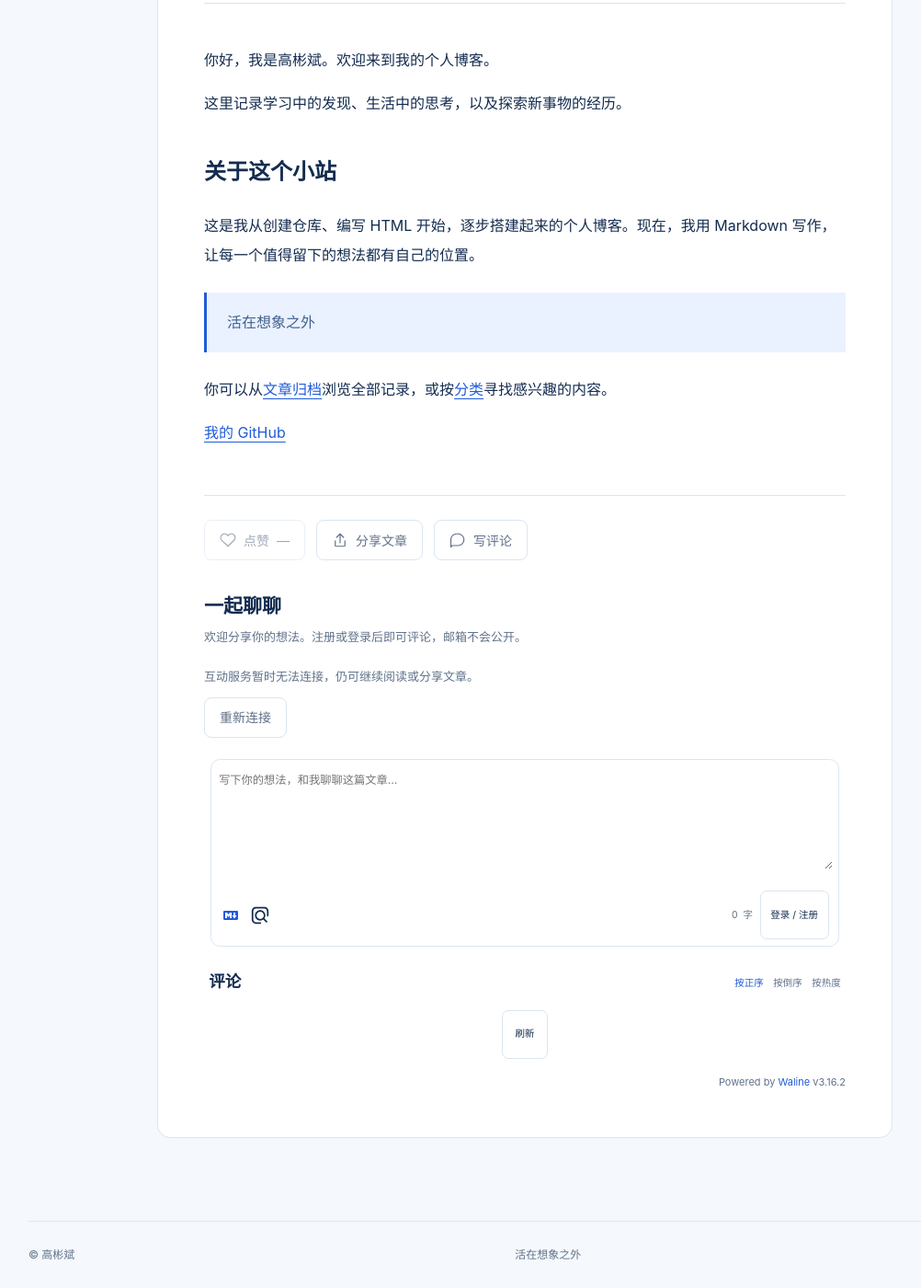
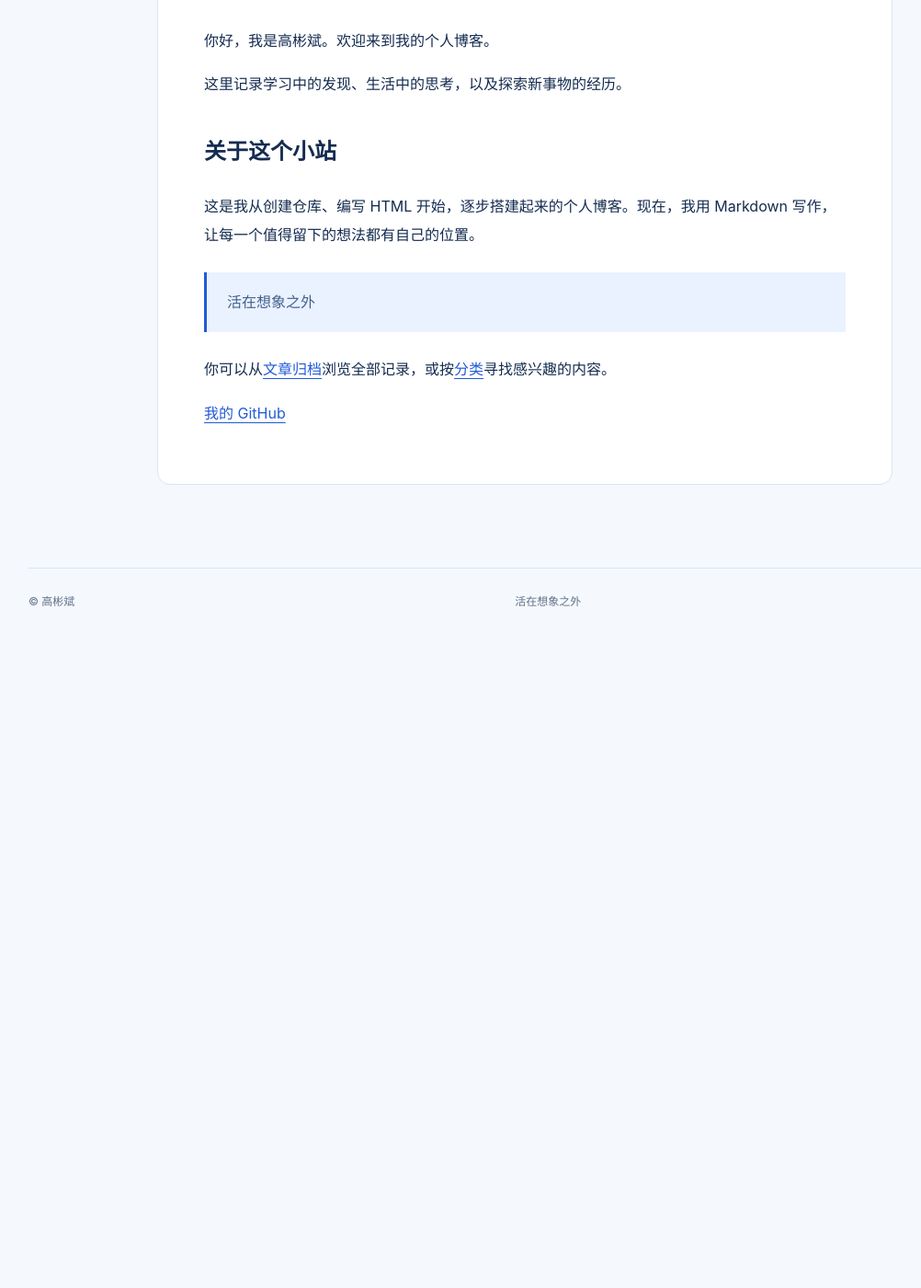
Before and after one commit to RobinGaoofficial/RobinGaoofficial.github.io, a Jekyll site: the page built from about.md, in a window 1280 px wide and 1400 px high, scrolled down 382 px. Shown: the whole window at 92% size, without its empty margins (69-1071 px from the left). Built offline with Jekyll 4.4.1, drawn with Linux system fonts in a browser that asks for light colours; after the commit the page ends 1071 px from its top, so only the background shows below that.

Commit message:
fix: restrict interactions to posts and hide Waline footer

```diff
--- a/_layouts/default.html
+++ b/_layouts/default.html
@@ -11,7 +11,7 @@
 {% if page.url == '/' %}<link rel="stylesheet" href="{{ '/assets/css/search.css' | relative_url }}?v={{ site.time | date: '%s' }}">{% endif %}
 <link rel="icon" type="image/svg+xml" href="{{ '/assets/images/favicon.svg' | relative_url }}">
 <link rel="canonical" href="{{ page.url | absolute_url }}">
-{% if page.layout == 'post' %}
+{% if page.layout == 'post' and page.collection == 'posts' %}
 {% if site.waline.server_url and site.waline.server_url != '' %}<link rel="stylesheet" href="{{ '/assets/vendor/waline/waline.css' | relative_url }}?v=3.16.2">{% endif %}
 <link rel="stylesheet" href="{{ '/assets/css/interactions.css' | relative_url }}?v={{ site.time | date: '%s' }}">
 <script src="{{ '/assets/js/interactions.js' | relative_url }}?v={{ site.time | date: '%s' }}" defer></script>
--- a/_layouts/post.html
+++ b/_layouts/post.html
@@ -9,10 +9,10 @@ layout: default
 <h1>{{ page.title | escape }}</h1>
 <div class="meta">{% if page.date %}<time datetime="{{ page.date | date_to_xmlschema }}">{{ page.date | date: "%Y年%m月%d日" }}</time>{% endif %}
 {% for category in page.categories %}<a class="tag" href="{{ '/categories.html' | relative_url }}#{{ category | uri_escape }}">{{ category | escape }}</a>{% endfor %}
-{% if site.waline.server_url and site.waline.server_url != '' %}<span class="post-views">阅读 <span data-view-count>—</span></span>{% endif %}</div>
+{% if page.collection == 'posts' and site.waline.server_url and site.waline.server_url != '' %}<span class="post-views">阅读 <span data-view-count>—</span></span>{% endif %}</div>
 </header>
 <div class="prose">{{ content }}</div>
-{% include post-interactions.html %}
+{% if page.collection == 'posts' %}{% include post-interactions.html %}{% endif %}
 </article>
 <div class="post-navigation">
 {% if page.previous %}<a href="{{ page.previous.url | relative_url }}">← {{ page.previous.title | escape }}</a>{% endif %}
--- a/assets/js/interactions.js
+++ b/assets/js/interactions.js
@@ -149,7 +149,7 @@
           lang: 'zh-CN', login: 'force', dark: 'html[data-theme="dark"]',
           pageview: false, comment: false, reaction: false, pageSize: 10,
           emoji: false, search: false, imageUploader: false, texRenderer: false,
-          noRss: true, commentSorting: 'latest',
+          noRss: true, noCopyright: true, commentSorting: 'latest',
           locale: { placeholder: '写下你的想法，和我聊聊这篇文章…', sofa: '还没有评论，欢迎来聊聊。', login: '登录 / 注册' }
         });
         const results = await Promise.allSettled([counters.view(), counters.read()]);
--- a/tools/render-interactions.cjs
+++ b/tools/render-interactions.cjs
@@ -8,9 +8,9 @@ engine.registerFilter('absolute_url', value => new URL(value, 'https://gaobinbin
 engine.registerFilter('date_to_xmlschema', value => new Date(value).toISOString());
 engine.registerFilter('uri_escape', encodeURIComponent);
 
-async function renderPost({ serverURL = '', title = '保持好奇，记录与分享', content = '<p>这里是文章正文。</p>' } = {}) {
+async function renderPost({ serverURL = '', title = '保持好奇，记录与分享', content = '<p>这里是文章正文。</p>', collection = 'posts', url = '/posts/interaction-preview.html' } = {}) {
   const context = {
-    page: { title, layout: 'post', url: '/posts/interaction-preview.html', date: '2026-11-15', categories: ['随笔'] },
+    page: { title, layout: 'post', collection, url, date: '2026-11-15', categories: ['随笔'] },
     site: { title: '高彬斌的博客', description: '记录学习、思考，以及探索新事物的经历。', time: new Date(), waline: { server_url: serverURL } },
     content
   };
```
Also changed, not shown: tests/interactions-template.test.js (+6 -0 lines).
